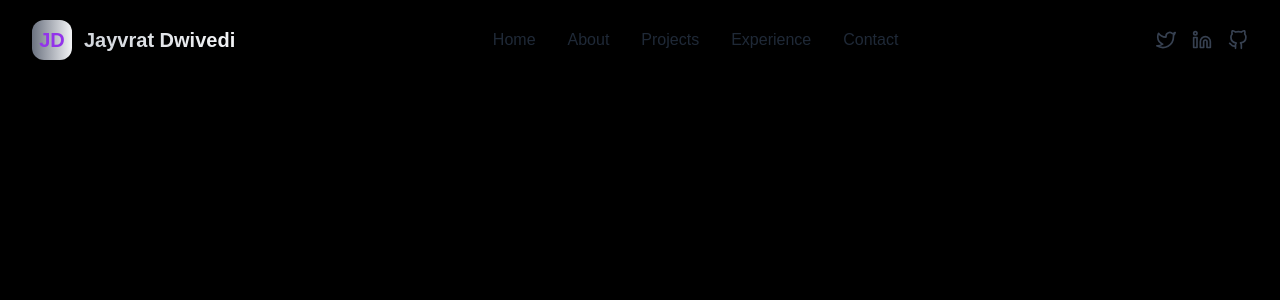
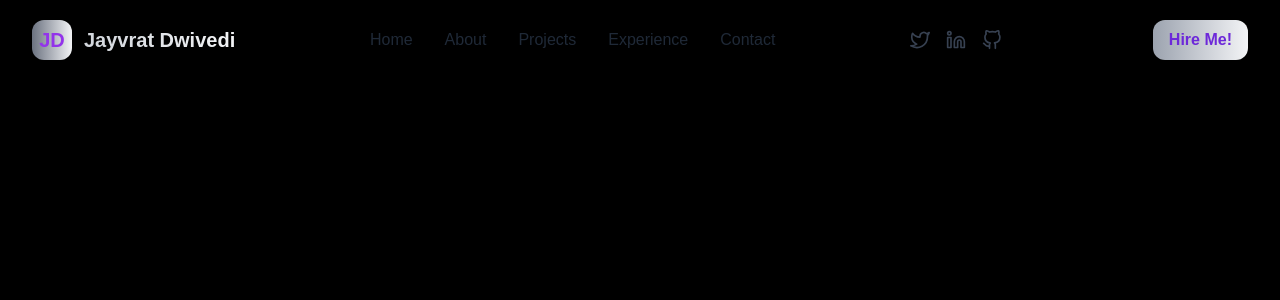
Before and after one commit to jayvratdwivedi/my-portfolio, a React (Vite) app: page / in a window 1280 px wide. Shown: the top 300 px of the page. Built offline with nearby package versions, Linux system fonts and the light colour scheme.

Commit message:
add hire me button

```diff
--- a/src/components/Header.jsx
+++ b/src/components/Header.jsx
@@ -25,7 +25,7 @@ const Header = () => {
             Jayvrat Dwivedi
           </span>
         </motion.div>
-        {/*Desktop Navigation*/}
+        {/* Desktop Navigation */}
         <nav className="lg:flex hidden space-x-8">
           {["Home", "About", "Projects", "Experience", "Contact"].map(
             (item, index) => (
@@ -48,7 +48,7 @@ const Header = () => {
             )
           )}
         </nav>
-        {/*Social icons - Desktop */}
+        {/* Social icons - Desktop */}
         <div className="md:flex hidden items-center space-x-4">
           <motion.a
             initial={{ opacity: 0, scale: 0.5 }}
@@ -78,6 +78,21 @@ const Header = () => {
             <FiGithub className="w-5 h-5" />
           </motion.a>
         </div>
+        {/* Hire Me */}
+        <motion.button
+          initial={{ opacity: 0, scale: 0.8 }}
+          animate={{ opacity: 1, scale: 1 }}
+          transition={{
+            delay: 1.6,
+            duration: 0.8,
+            type: "spring",
+            stiffness: 100,
+            damping: 15,
+          }}
+          className="ml-4 px-4 py-2 rounded-xl bg-gradient-to-r from-gray-400 to-gray-100 text-violet-700 font-bold  hover:from-violet-700 hover:to-purple-700 hover:text-white transition-all duration-500"
+        >
+          Hire Me!
+        </motion.button>
       </div>
     </header>
   );
```
